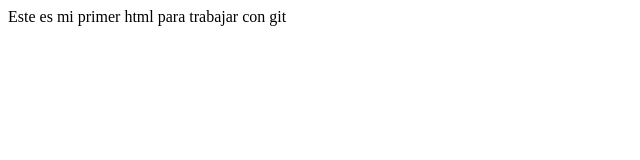
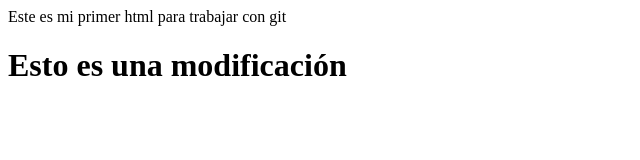
Before and after one commit to monicca-rm/PRIMER-GIT, a plain HTML site: page index.html in a window 1280 px wide. Shown: the whole page, without its empty margins (0-640 px from the left). Drawn offline with Linux system fonts and the light colour scheme.

Commit message:
agregué un h1

```diff
--- a/index.html
+++ b/index.html
@@ -7,6 +7,6 @@
 </head>
 <body>
     <p>Este es mi primer html para trabajar con git</p>
-
+    <h1>Esto es una modificación</h1>
 </body>
 </html>
```
